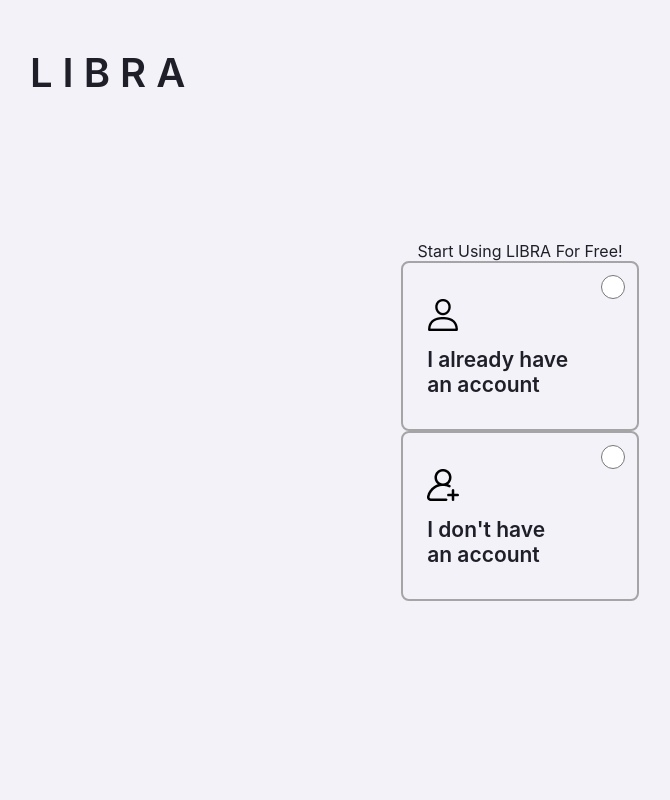
After one commit to SammDumpingStation/Library-Management-System, a PHP site: page /authenticate.php in a window 1280 px wide. The commit adds this page. Shown: the top 800 px of the page, without its empty margins (120-790 px from the left). Run offline with PHP 8.4, Linux system fonts and the light colour scheme.

Commit message:
👍 Making sense with the Radio Buttons

```diff
--- /dev/null
+++ b/authenticate.php
@@ -0,0 +1,32 @@
+<!DOCTYPE html>
+<html lang="en">
+<head>
+  <meta charset="UTF-8">
+  <meta name="viewport" content="width=device-width, initial-scale=1.0">
+  <?php include './includes/general_css.php'?>
+  <link rel="stylesheet" href="/public/css/authenticate.css">
+  <title>Authenticate User</title>
+</head>
+<body>
+  <header>
+    <h1 class="libra auth-title">LIBRA</h1>
+  </header>
+
+  <main>
+    <h1 class="section-title">Start Using LIBRA For Free!</h1>
+    <form action="">
+      <label for="have-account" class="auth-account have-account">
+        <input id="have-account" class="radio-button" name="account-type" value="have-account" type="radio">
+        <img src="/public/images/have-account.png" alt="">
+        <label class="auth-state">I already have an account</label>
+      </label>
+
+      <label for="dont-have-account" class="auth-account dont-have-account">
+        <input id="dont-have-account" class="radio-button" name="account-type" value="dont-have-account" type="radio">
+        <img src="/public/images/dont-have-acount.png" alt="">
+        <label class="auth-state">I don't have an account</label>
+      </label>
+    </form>
+  </main>
+</body>
+</html>
--- /dev/null
+++ b/includes/general_css.php
@@ -0,0 +1 @@
+<link rel="stylesheet" href="/public/css/general.css">
--- a/landing.php
+++ b/landing.php
@@ -3,14 +3,14 @@
 <head>
   <meta charset="UTF-8">
   <meta name="viewport" content="width=device-width, initial-scale=1.0">
-  <link rel="stylesheet" href="/public/css/general.css">
+  <?php include('./includes/general_css.php')?>
   <link rel="stylesheet" href="/public/css/landing.css">
   <title>LIBRA</title>
 </head>
 <body>
   <header>
     <nav class="landing-nav">
-      <h1 class="landing-title">LIBRA</h1>
+      <h1 class="landing-title libra">LIBRA</h1>
       <button class="signup-button">Sign-up</button>
       <button class="login-button button-main">Log-in</button>
     </nav>
--- /dev/null
+++ b/public/css/authenticate.css
@@ -0,0 +1,34 @@
+main {
+  display: flex;
+  flex-direction: column;
+  justify-content: center;
+  align-items: center;
+}
+
+.auth-title {
+  margin-bottom: 9rem;
+}
+
+.auth-account {
+  padding: 12px 12px 32px 24px;
+  border-radius: 8px;
+  display: flex;
+  flex-direction: column;
+  align-items: flex-start;
+  justify-content: center;
+  border: 2px solid var(--main-grey);
+}
+
+.radio-button {
+  width: 24px;
+  height: 24px;
+  align-self: flex-end;
+}
+
+.auth-state {
+  margin-right: 55px;
+  margin-top: 16px;
+  font-size: 21px;
+  font-weight: 600;
+  max-width: 10.3ch;
+}
--- a/public/css/general.css
+++ b/public/css/general.css
@@ -25,6 +25,7 @@ body {
   color: var(--main-black);
   padding: 3rem 9.375rem;
   min-height: 100vh;
+  margin-bottom: 1000px;
 }
 
 img, picture, svg, video {
@@ -43,3 +44,9 @@ button {
   background-color: var(--main-green);
   color: var(--main-white);
 }
+
+.libra {
+  font-size: 2.5rem;
+  font-weight: 600;
+  letter-spacing: 10px;
+}
--- a/public/css/landing.css
+++ b/public/css/landing.css
@@ -7,9 +7,6 @@
 }
 
 .landing-title {
-  font-size: 2.5rem;
-  font-weight: 600;
-  letter-spacing: 10px;
   position: absolute;
 }
 
```
Also changed, not shown: public/images/dont-have-acount.png (added), public/images/have-account.png (added).
